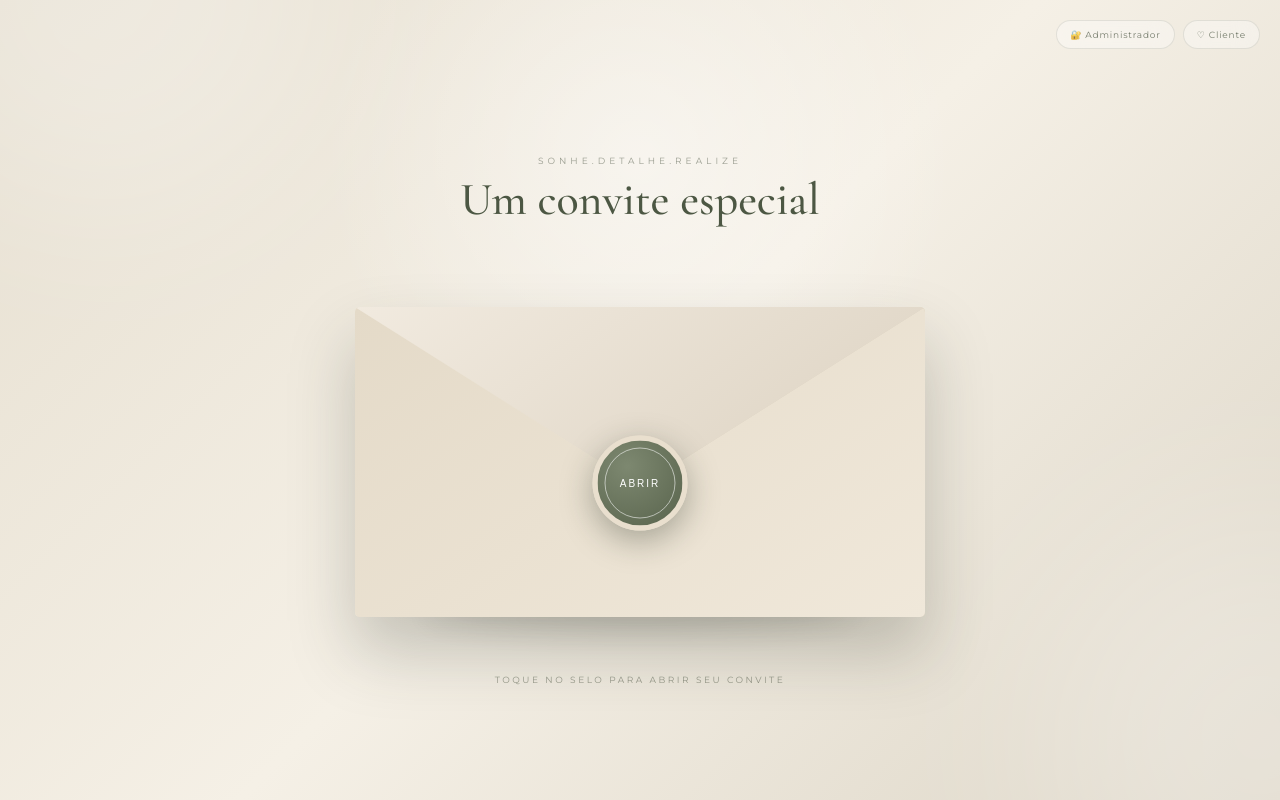
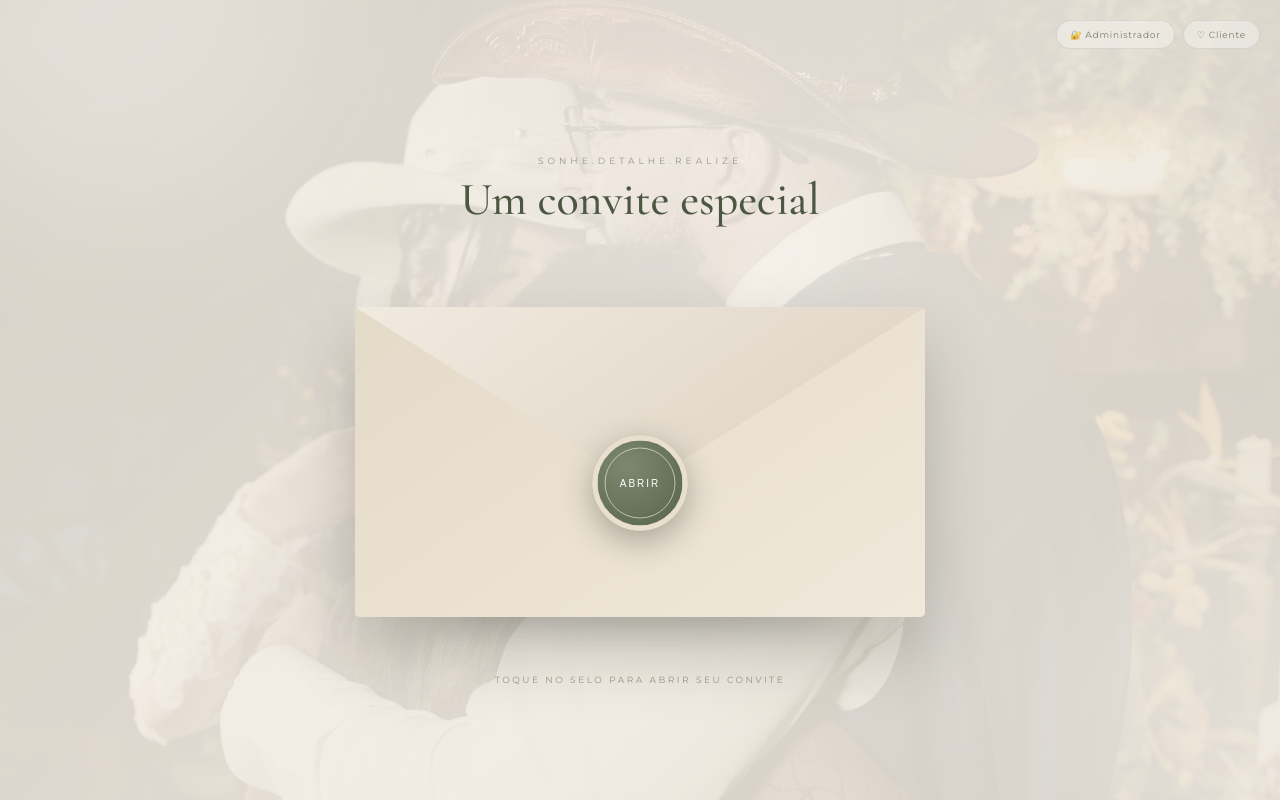
Before and after one commit to sonhedetalherealize1-code/sonhe, a Flask app: page / in a window 1280 px wide. Run offline with Flask 3, Linux system fonts and the light colour scheme; some libraries are stand-ins or nearby versions.

Commit message:
versão 1.4

```diff
--- a/static/css/sobre.css
+++ b/static/css/sobre.css
@@ -426,3 +426,7 @@ body {
 .galeria-controles button:hover, .galeria-controles button:focus-visible { background: rgba(255,255,255,.4); }
 .galeria-contador { min-width: 34px; text-align: center; }
 @media(prefers-reduced-motion: reduce) { .galeria .imagem img.slide { transition: none; } }
+
+/* Dissolve suave entre fotos, sem esconder a camada antes do fade */
+.galeria .imagem img.slide { visibility: visible; opacity: 0; transition: opacity 1.2s ease-in-out; pointer-events: none; }
+.galeria .imagem img.slide.ativa { visibility: visible; opacity: 1; }
--- a/templates/convite.html
+++ b/templates/convite.html
@@ -1392,6 +1392,21 @@
          FUNDO
     ====================================================== -->
 
+    <style>
+      /* Foto suave no fundo do convite; envelope e texto permanecem legíveis. */
+      .fundo::before {
+        content: ""; position: absolute; inset: 0;
+        background-image: url("{{ url_for('static', filename='img/sobre/foto_09.jpg') }}");
+        background-size: cover; background-position: center 40%;
+        opacity: .19; filter: grayscale(18%) saturate(.65);
+      }
+      .fundo::after {
+        content: ""; position: absolute; inset: 0;
+        background: rgba(244,239,229,.48);
+      }
+      .fundo .luz { z-index: 1; }
+    </style>
+
     <div class="fundo">
 
         <div class="luz luz-1"></div>
```
Also changed, not shown: templates/sobre.html (+2 -6 lines).
